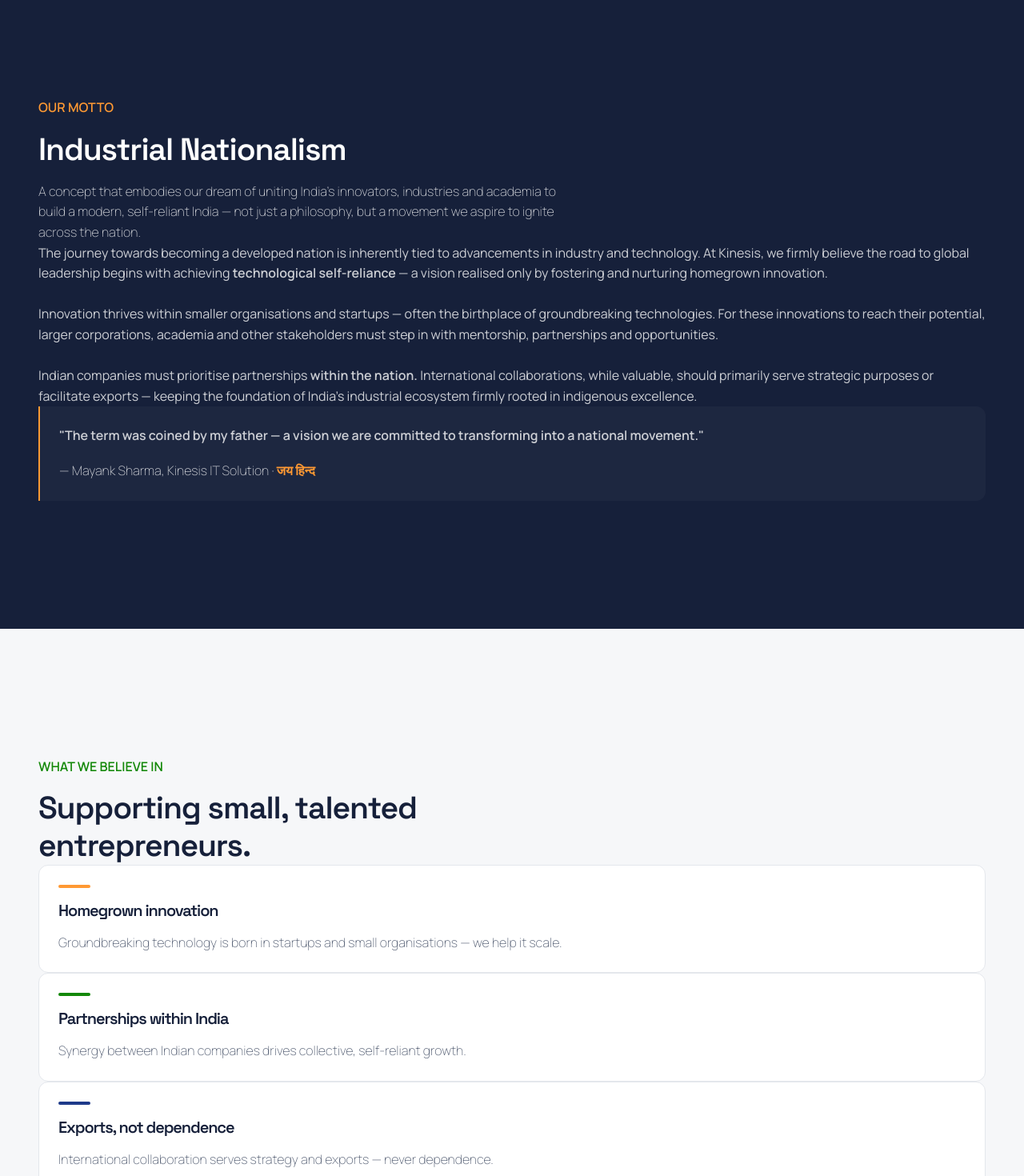
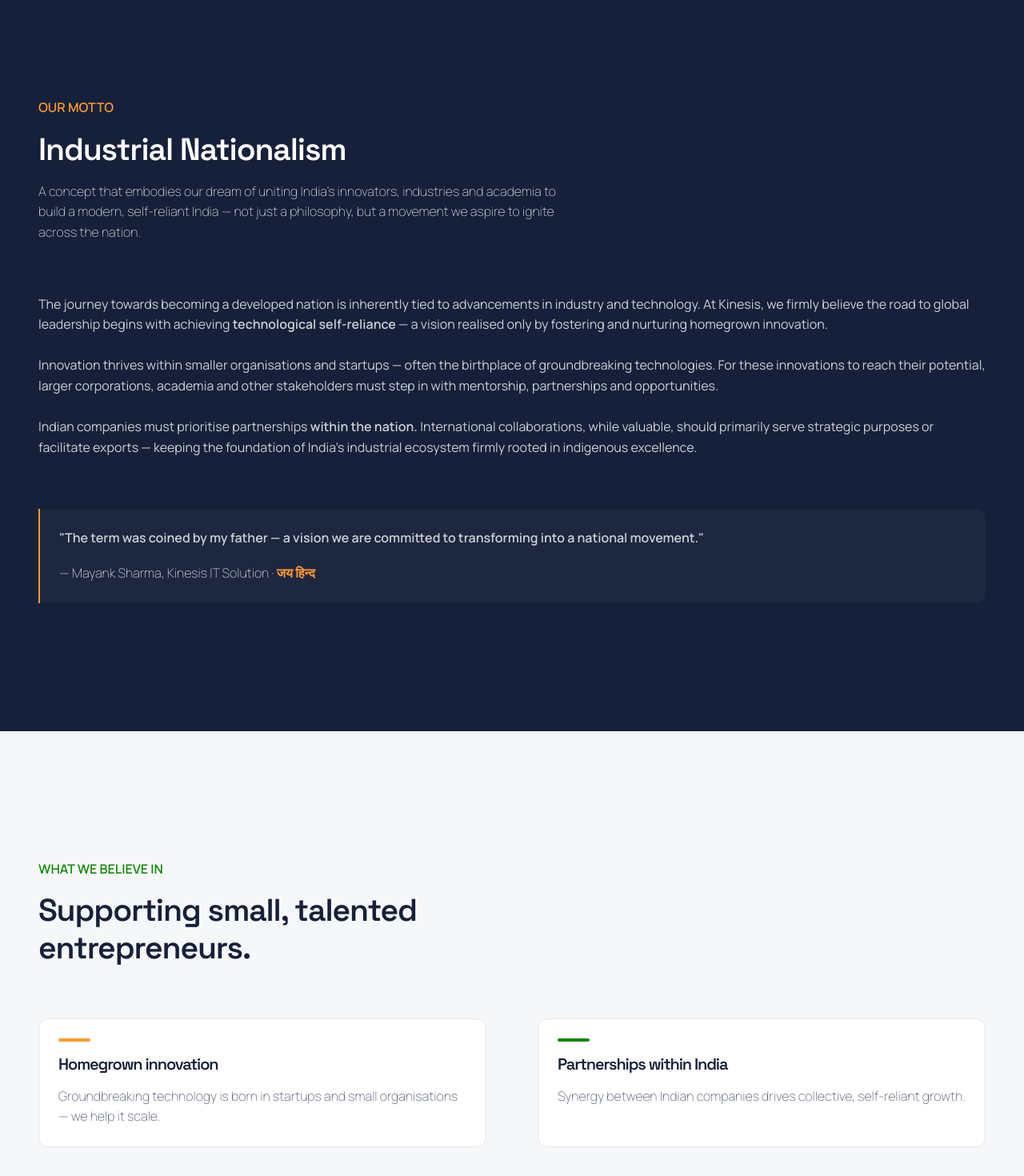
Before and after one commit to divyanshchahar/kinesis, a Next.js app: page /aboutus in a window 1280 px wide. Shown: the part 1420-2890 px from the top of the page at 80% size. Built offline with nearby package versions, Linux system fonts and the light colour scheme.

Commit message:
updated styling

```diff
--- a/src/app/aboutus/page.tsx
+++ b/src/app/aboutus/page.tsx
@@ -37,7 +37,7 @@
 
             {/*INDUSTRIAL NATIONALISM*/}
             <div className={`paddedContainer colorScheme3`} id={"industrialNationalism"}>
-                <div className={`maxWidthContainer ${styles.flex}`}>
+                <div className={`maxWidthContainer columnFlexContainer gapS`}>
                     <TextCard5Layout headingText={"Industrial Nationalism"}
                                      bodyText={"A concept that embodies our dream of uniting India's innovators, industries and academia to build a modern, self-reliant India — not just a philosophy, but a movement we aspire to ignite across the nation."}
                                      colorScheme={"colorScheme3"} version={"saffron"} smallText={"OUR MOTTO"}/>
@@ -86,12 +86,12 @@
             {/*WHAT WE BELIEVE IN*/}
             <div className={`paddedContainer colorScheme2`} id={"compnayOverview"}>
 
-                <div className={`maxWidthContainer ${styles.flex}`}>
+                <div className={`maxWidthContainer columnFlexContainer gapS`}>
                     <TextCard5Layout headingText={"Supporting small, talented entrepreneurs."} bodyText={""}
                                      colorScheme={"colorScheme2"}
                                      smallText={"WHAT WE BELIEVE IN"} version={"green"}/>
 
-                    <div className={`${styles.flex}`}>
+                    <div className={`grid3 gapS`}>
                         <TextCard1Layout headingText={"Homegrown innovation"}
                                          bodyText={"Groundbreaking technology is born in startups and small organisations — we help it scale."}
                                          colorScheme={"colorScheme2"} lineColor={"saffron"}
@@ -113,45 +113,45 @@
 
             {/*OUR TEAM*/}
             <div className={`paddedContainer colorScheme1`} id={"ourTeam"}>
-                <div className={`maxWidthContainer ${styles.flex}`}>
+                <div className={`maxWidthContainer columnFlexContainer gapS`}>
                     <TextCard5Layout smallText={"OUR TEAM"} headingText={"The people behind Kinesis."}
                                      bodyText={"A compact team combining entrepreneurial leadership with decades of hands-on expertise across defence, sustainable energy and communications — each member leading the practice they know best."}
                                      colorScheme={"colorScheme2"} version={"green"}/>
 
-                    <div className={`flex`}>
+                    <div className={`grid3 gapS`}>
                         <TeamMemberLayout teamMemberName={"Mayank Sharma"} teamMemberDesignation={"Founder & CEO"}
                                           teamMemberImage={founder}
                                           colorScheme={"colorScheme1"}
                                           bulletPoints={[`B.Tech in Electronics & Communications Engineering; MSc in Sports Industry Management, emlyon Business School`, `Delivered venue management and event consultancy for the Gujarat Cricket Association`, `Co-founded MyPicBook LLP and led IT project management across the tech sector`, `Former President of BloodConnect Foundation, driving community-first initiatives`, `Now building a start-up in hydrogen generation and carbon capture technology`]}
-                                          version={"saffron"} addedStyle={`${styles.flexMinWidth}`}/>
+                                          version={"saffron"}/>
 
                         <TeamMemberLayout teamMemberName={"Anubhav Kant Sharma"}
                                           teamMemberDesignation={"UAV & UCAV Advisor"}
                                           teamMemberImage={founder}
                                           colorScheme={"colorScheme1"}
                                           bulletPoints={[`10 years of experience in unmanned aerial and combat aerial vehicle systems`, `Background in systems integration, autonomous flight control and mission planning`, `Worked across the defence and aerospace sector at companies including Boeing and HAL`, `Advised on the LCA Tejas programme`, `Leads Kinesis's UAV/UCAV consultation practice`]}
-                                          version={"blue"} addedStyle={`${styles.flexMinWidth}`}/>
+                                          version={"blue"}/>
 
                         <TeamMemberLayout teamMemberName={"Parag Aggarwal"}
                                           teamMemberDesignation={"Waste to Energy Advisor"}
                                           teamMemberImage={founder}
                                           colorScheme={"colorScheme1"}
                                           bulletPoints={[`15 years of experience in sustainable energy and waste management`, `Expertise in anaerobic digestion, thermal conversion and circular economy frameworks`, `Contributed to NITI Aayog's E20 initiative`, `Advises Kinesis on environmentally responsible, commercially viable energy solutions`]}
-                                          version={"green"} addedStyle={`${styles.flexMinWidth}`}/>
+                                          version={"green"}/>
 
                         <TeamMemberLayout teamMemberName={"Sachin Gupta"}
                                           teamMemberDesignation={"Communication Solutions Advisor"}
                                           teamMemberImage={founder}
                                           colorScheme={"colorScheme1"}
                                           bulletPoints={[`20 years of experience in communications and connectivity`, `Expertise in telecom infrastructure and secure networks`, `Held senior roles at Airtel and Tata Docomo`, `Instrumental in Airtel's 5G roll-out`, `Helps Kinesis clients build resilient, future-ready communication systems`]}
-                                          version={"saffron"} addedStyle={`${styles.flexMinWidth}`}/>
+                                          version={"saffron"}/>
 
                         <TeamMemberLayout teamMemberName={"Manoj Kumar"}
                                           teamMemberDesignation={"ADVISOR"}
                                           teamMemberImage={father}
                                           colorScheme={"colorScheme1"}
                                           bulletPoints={[`Grew unit turnover and profit by 400% as factory head`, `Runner-up, Unit Head of the Year (All India)`, `Headed BEL's national and international marketing`, `Grew Naval orders tenfold; led ₹10,000+ Cr negotiations`, `Represented MoD delegation at Tokyo expo`, `B.E., NIT Karnataka`]}
-                                          version={"blue"} addedStyle={`${styles.flexMinWidth}`}/>
+                                          version={"blue"}/>
                     </div>
                 </div>
             </div>
```
